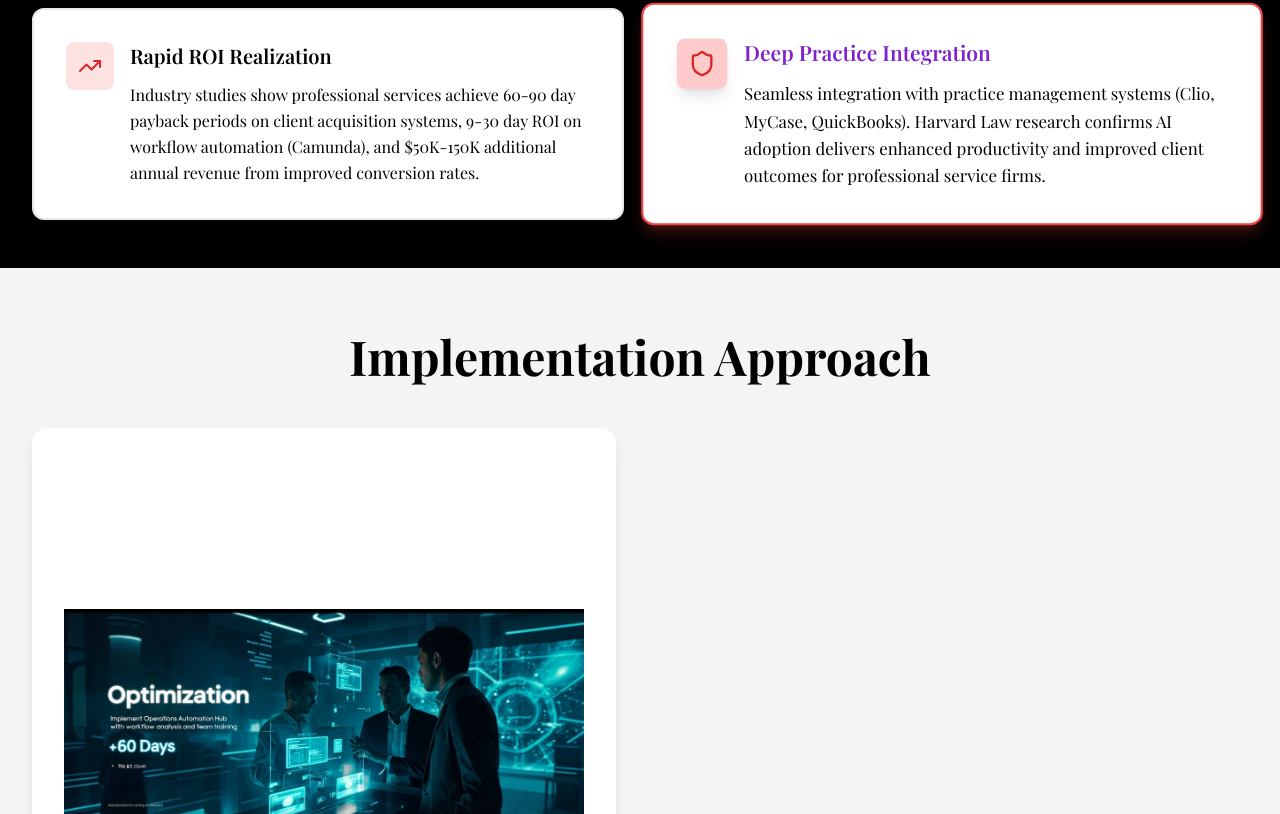
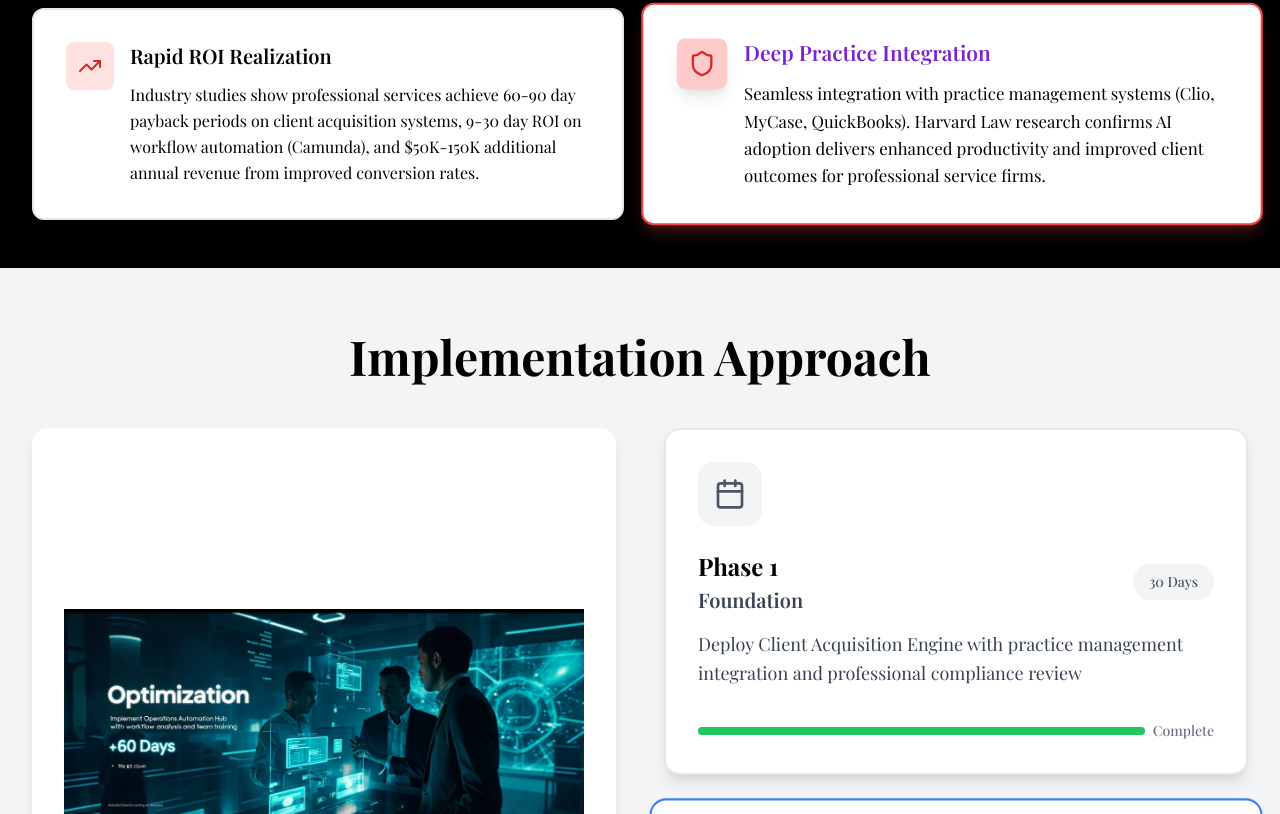
Before and after one commit to ServicoProject/Servico_new, a React (Vite) app: page / in a window 1280 px wide. Shown: the part 1986-2800 px from the top of the page. Built offline with nearby package versions, Linux system fonts and the light colour scheme.

Commit message:
Fix sequential phase animation with separate phase containers

```diff
--- a/src/components/ImplementationSection.tsx
+++ b/src/components/ImplementationSection.tsx
@@ -135,29 +135,21 @@ const ImplementationSection: React.FC<ImplementationSectionProps> = ({ isDarkMod
             </div>
           </div>
 
-          {/* Right Side - Scrolling Phase Containers */}
-          <div className="relative h-[600px] overflow-hidden">
-            <div
-              className="transition-transform duration-1000 ease-in-out"
-              style={{
-                transform: `translateY(-${activePhase * 100}%)`,
-                height: `${phases.length * 100}%`
-              }}
-            >
+          {/* Right Side - Individual Phase Cards */}
+          <div className="space-y-8">
             {phases.map((phase, index) => (
               <div
                 key={index}
-                  className={`h-full flex items-center justify-center p-4 transition-all duration-800 ${
+                className={`transition-all duration-800 ease-out ${
                   visiblePhases[index]
                     ? 'opacity-100 transform translate-x-0'
-                      : 'opacity-0 transform translate-x-8'
+                    : 'opacity-0 transform translate-x-12'
                 }`}
-                  style={{ height: `${100 / phases.length}%` }}
               >
-                  <div className={`w-full max-w-lg p-8 rounded-2xl shadow-lg transition-all duration-500 bg-white border-2 ${
+                <div className={`w-full p-8 rounded-2xl shadow-lg transition-all duration-500 bg-white border-2 ${
                   activePhase === index
                     ? 'border-blue-500 shadow-xl transform scale-105'
-                      : 'border-gray-200 transform scale-95 opacity-75'
+                    : 'border-gray-200 hover:border-gray-300 hover:shadow-xl'
                 }`}>
                   {/* Phase Icon */}
                   <div className={`w-16 h-16 rounded-2xl flex items-center justify-center mb-6 transition-all duration-500 ${
@@ -216,22 +208,6 @@ const ImplementationSection: React.FC<ImplementationSectionProps> = ({ isDarkMod
               </div>
             ))}
           </div>
-
-            {/* Scroll Indicators */}
-            <div className="absolute right-0 top-1/2 transform translate-x-8 -translate-y-1/2 flex flex-col space-y-4">
-              {phases.map((_, index) => (
-                <button
-                  key={index}
-                  onClick={() => setActivePhase(index)}
-                  className={`w-4 h-4 rounded-full border-2 transition-all duration-300 ${
-                    activePhase === index
-                      ? 'bg-blue-600 border-blue-600 scale-125'
-                      : 'bg-transparent border-gray-400 hover:border-blue-600'
-                  }`}
-                />
-              ))}
-            </div>
-          </div>
         </div>
 
         {/* Bottom Summary */}
```
Lines whose indentation alone changed are shown as unchanged.
